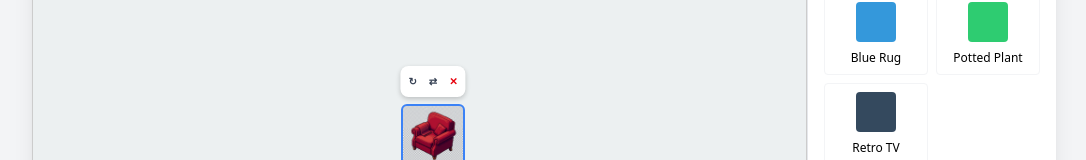
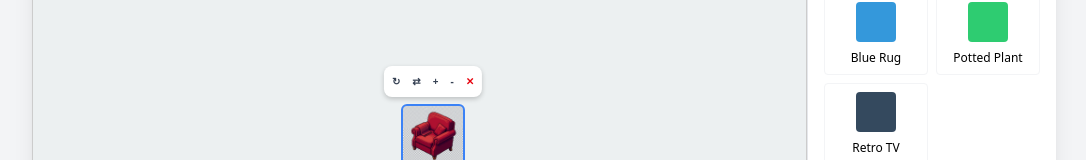
Before and after one commit to WoojinAhn/miniroom-demo, a Next.js app: page / in a window 1280 px wide. Both pictures are taken after a click on the button "Red Chair". Shown: the part 277-437 px from the top of the page, without its empty margins (96-1182 px from the left). Built offline with nearby package versions, Linux system fonts and the light colour scheme.

Commit message:
Feat: Add item resize (scale) functionality

```diff
--- a/src/app/miniroom/components/DraggableItem.tsx
+++ b/src/app/miniroom/components/DraggableItem.tsx
@@ -14,6 +14,7 @@ interface DraggableItemProps {
     onSelect: () => void;
     onRotate: () => void;
     onFlip: () => void;
+    onScale: (delta: number) => void;
 }
 
 export const DraggableItem = ({
@@ -26,6 +27,7 @@ export const DraggableItem = ({
     onSelect,
     onRotate,
     onFlip,
+    onScale,
 }: DraggableItemProps) => {
     const handleDrag = (dx: number, dy: number) => {
         let newX = item.posX + dx;
@@ -56,7 +58,7 @@ export const DraggableItem = ({
                 backgroundColor: itemDef.imageUrl ? "transparent" : itemDef.color,
                 // Apply transforms
                 transform: `rotate(${item.rotation}deg) scaleX(${item.isFlipped ? -1 : 1
-                    })`,
+                    }) scale(${item.scale || 1})`,
                 cursor: "move",
                 userSelect: "none",
                 touchAction: "none", // Critical for pointer events
@@ -112,6 +114,20 @@ export const DraggableItem = ({
                         ⇄
                     </button>
                     <button
+                        onClick={() => onScale(0.1)}
+                        className="p-1 hover:bg-gray-100 rounded text-gray-700 font-bold"
+                        title="Zoom In"
+                    >
+                        +
+                    </button>
+                    <button
+                        onClick={() => onScale(-0.1)}
+                        className="p-1 hover:bg-gray-100 rounded text-gray-700 font-bold"
+                        title="Zoom Out"
+                    >
+                        -
+                    </button>
+                    <button
                         onClick={() => onDelete(item.instanceId)}
                         className="p-1 hover:bg-red-100 rounded text-red-600 font-bold"
                         title="Delete"
--- a/src/app/miniroom/components/RoomCanvas.tsx
+++ b/src/app/miniroom/components/RoomCanvas.tsx
@@ -12,6 +12,7 @@ interface RoomCanvasProps {
     onSelectItem: (id: string) => void;
     onRotateItem: (id: string) => void;
     onFlipItem: (id: string) => void;
+    onScaleItem: (id: string, delta: number) => void;
     onBackgroundClick: () => void;
 }
 
@@ -27,6 +28,7 @@ export const RoomCanvas = ({
     onSelectItem,
     onRotateItem,
     onFlipItem,
+    onScaleItem,
     onBackgroundClick,
 }: RoomCanvasProps) => {
     return (
@@ -61,6 +63,7 @@ export const RoomCanvas = ({
                         onSelect={() => onSelectItem(item.instanceId)}
                         onRotate={() => onRotateItem(item.instanceId)}
                         onFlip={() => onFlipItem(item.instanceId)}
+                        onScale={(delta) => onScaleItem(item.instanceId, delta)}
                     />
                 );
             })}
--- a/src/app/miniroom/hooks/useMiniroom.ts
+++ b/src/app/miniroom/hooks/useMiniroom.ts
@@ -53,6 +53,7 @@ export const useMiniroom = () => {
             posY: 300 - itemDef.height / 2, // Center Y (assuming 600 height)
             rotation: 0,
             isFlipped: false,
+            scale: 1,
         };
 
         setRoom((prev) => ({
@@ -100,6 +101,20 @@ export const useMiniroom = () => {
         }));
     }, []);
 
+    const scaleItem = useCallback((instanceId: string, delta: number) => {
+        setRoom((prev) => ({
+            ...prev,
+            items: prev.items.map((item) =>
+                item.instanceId === instanceId
+                    ? {
+                        ...item,
+                        scale: Math.max(0.5, Math.min(2.0, item.scale + delta)), // Limit 0.5x to 2.0x
+                    }
+                    : item
+            ),
+        }));
+    }, []);
+
     return {
         room,
         addItem,
@@ -111,5 +126,6 @@ export const useMiniroom = () => {
         setSelectedItemId,
         rotateItem,
         flipItem,
+        scaleItem,
     };
 };
--- a/src/app/page.tsx
+++ b/src/app/page.tsx
@@ -16,6 +16,7 @@ export default function MiniroomPage() {
     setSelectedItemId,
     rotateItem,
     flipItem,
+    scaleItem,
   } = useMiniroom();
 
   return (
@@ -50,6 +51,7 @@ export default function MiniroomPage() {
           onSelectItem={setSelectedItemId}
           onRotateItem={rotateItem}
           onFlipItem={flipItem}
+          onScaleItem={scaleItem}
           onBackgroundClick={() => setSelectedItemId(null)}
         />
         <Inventory items={AVAILABLE_ITEMS} onAddItem={addItem} />
--- a/src/data/mockMiniroom.ts
+++ b/src/data/mockMiniroom.ts
@@ -59,6 +59,7 @@ export const INITIAL_ROOM: Room = {
             posY: 400,
             rotation: 0,
             isFlipped: false,
+            scale: 1,
         },
         {
             instanceId: "inst_2",
@@ -67,6 +68,7 @@ export const INITIAL_ROOM: Room = {
             posY: 100,
             rotation: 0,
             isFlipped: false,
+            scale: 1,
         },
     ],
 };
--- a/src/types/miniroom.ts
+++ b/src/types/miniroom.ts
@@ -15,6 +15,7 @@ export interface PlacedItem {
     posY: number;
     rotation: number; // 0, 90, 180, 270
     isFlipped: boolean;
+    scale: number; // 1.0 = 100%
 }
 
 export interface Room {
```
